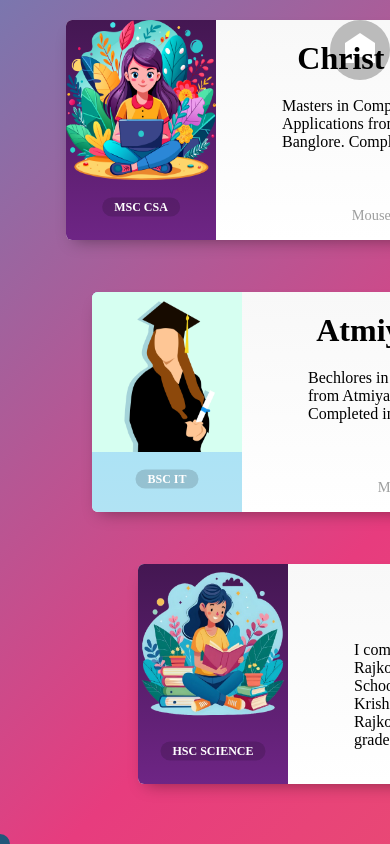
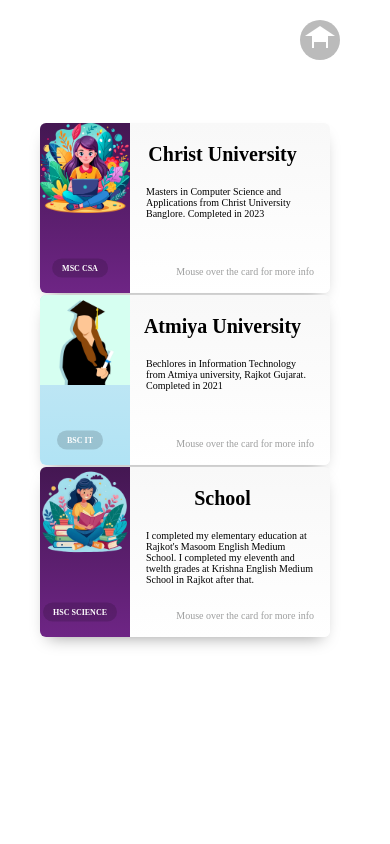
Before and after one commit to MahimaGajjar/Mahima.dev, a React (Create React App) app: page /education in a window 390 px wide. Built offline with nearby package versions, Linux system fonts and the light colour scheme.

Commit message:
Added responsive design in Education page

```diff
--- a/src/components/Education.js
+++ b/src/components/Education.js
@@ -18,10 +18,6 @@
                   <span>CGPI</span>
                   <span>3/4</span>
                 </div>
-              {/* <div class="coords">
-                <span>Position/Role</span>
-                <span>City, Country</span>
-              </div> */}
               </div>
             </div>
             <div class="general">
@@ -53,8 +49,8 @@
             <div class="general">
               <h1>Atmiya University</h1>
               <p>
-              Bechlores in Information Technology from Atmiya university, Rajkot
-              Gujarat. Completed in 2021
+                Bechlores in Information Technology from Atmiya university,
+                Rajkot Gujarat. Completed in 2021
               </p>
               <span class="more">Mouse over the card for more info</span>
             </div>
@@ -79,41 +75,19 @@
                   <span>Primary</span>
                   <span>95% </span>
                 </div>
-              {/* <div class="stats">
-                <div>
-                  <div class="title">Awards</div>
-                  <i class="fa fa-trophy"></i>
-                  <div class="value">2</div>
-                </div>
-                <div>
-                  <div class="title">Matches</div>
-                  <i class="fa fa-gamepad"></i>
-                  <div class="value">27</div>
-                </div>
-                <div>
-                  <div class="title">Pals</div>
-                  <i class="fa fa-group"></i>
-                  <div class="value">123</div>
-                </div>
-                <div>
-                  <div class="title">Coffee</div>
-                  <i class="fa fa-coffee"></i>
-                  <div class="value infinity">∞</div>
-                </div>
-              </div> */}
               </div>
             </div>
             <div class="general">
               <h1>School</h1>
               <p>
                 I completed my elementary education at Rajkot's Masoom English
-              Medium School. I then finished my education at Krishna English
-              Medium School in Rajkot for my eleventh and twelth grades.
+                Medium School.  I completed my eleventh and twelth grades at Krishna English Medium School in Rajkot after that.
               </p>
               <span class="more">Mouse over the card for more info</span>
             </div>
           </div>
         </div>
+
         <div className="home">
           <div className="btn">
             <a className="btn__link" href="/">
--- a/src/components/contactme.css
+++ b/src/components/contactme.css
@@ -178,3 +178,50 @@
 .btn:hover .btn__sq::after {
   opacity: 0;
 }
+@media (max-width: 1024px) {
+  .heading h2 {
+    font-size: 32px;
+  }
+
+  .heading p {
+    font-size: 14px;
+  }
+
+  .form {
+    max-width: 500px;
+  }
+}
+
+/* Mobile View */
+@media (max-width: 540px) {
+  .heading h2 {
+    font-size: 28px;
+  }
+
+  .heading p {
+    font-size: 12px;
+  }
+
+  .form {
+    max-width: 90%;
+  }
+
+  button {
+    max-width: 100%;
+  }
+
+  .navigation {
+    top: 10px;
+    right: 10px;
+  }
+
+  .btn {
+    width: 40px;
+    height: 40px;
+  }
+
+  .btn__sq {
+    width: 16px;
+    height: 12px;
+  }
+}
--- a/src/components/education.css
+++ b/src/components/education.css
@@ -4,16 +4,11 @@
   grid-template-rows: repeat(5, 1fr);
   height: 100dvh;
   width: 100dvw;
-  /* gap: 7px; */
-  /* margin: 5px; */
 }
 
 .masters {
   grid-row: 1/3;
   grid-column: 2/4;
-  /* border: 2px solid black;
-  background-color: #74e291; */
-  /* margin: 10px; */
   margin-left: 20px;
   margin-top: 20px;
 }
@@ -21,25 +16,17 @@
 .bechelor {
   grid-row: 3/5;
   grid-column: 3/5;
-  /* border: 2px solid black;
-  background-color: #59b4c3; */
-  /* margin: 10px; */
   margin-top: 10px;
 }
 
 .school {
   grid-row: 5/7;
   grid-column: 4/7;
-  /* border: 2px solid black;
-  background-color: #211c6a; */
-  /* margin-right: 1000px; */
-  /* margin: 10px; */
 }
 
 .home {
   grid-row: 1/2;
   grid-column: 6/7;
-  /* background-color: #f5f0cd; */
   padding-left: 100px;
   padding-top: 20px;
 }
@@ -60,7 +47,6 @@
   border-radius: 6px;
   overflow: hidden;
   position: relative;
-  /* margin: 1.5rem; */
 }
 
 .card h1 {
@@ -81,9 +67,9 @@
   height: 160px;
 }
 .card.green .additional {
-  background: linear-gradient(#a1e3f9, #b1e3f4);
+  background: linear-gradient(#c9e9f4, #b1e3f4);
 }
-
+/* On hover the cover */
 .card:hover .additional {
   width: 100%;
   border-radius: 0 5px 5px 0;
@@ -103,18 +89,19 @@
   top: 10%;
   right: -2px;
   height: 80%;
-  border-left: 2px solid rgba(0, 0, 0, 0.025);
+  /* border-left: 2px solid rgba(0, 0, 0, 0.025); */
 }
 
+/* THis is the degree name below the image */
 .card .additional .user-card .level,
 .card .additional .user-card .points {
   top: 15%;
   color: #fff;
   text-transform: uppercase;
-  font-size: 0.75em;
+  font-size: 13px;
   font-weight: bold;
   background: rgba(0, 0, 0, 0.15);
-  padding: 0.125rem 0.75rem;
+  padding: 5px 10px;
   border-radius: 100px;
   white-space: nowrap;
 }
@@ -126,7 +113,7 @@
 .card .additional .user-card svg {
   top: 50%;
 }
-
+/* This is the college name */
 .card .additional .more-info {
   width: 300px;
   float: left;
@@ -144,7 +131,7 @@
 .card.green .additional .more-info h1 {
   color: #224c36;
 }
-
+/* CGPI FONT */
 .card .additional .coords {
   margin: 0 5rem;
   color: #fff;
@@ -223,3 +210,120 @@
 .general h2 {
   margin-top: 20px;
 }
+
+@media (max-width: 1024px) {
+  .container {
+    grid-template-rows: auto;
+    justify-content: center;
+  }
+  .masters {
+    grid-row: 2/3;
+    grid-column: 2/7;
+    margin-left: 0px;
+    margin-bottom: 20px;
+  }
+  .bechelor {
+    grid-row: 3/4;
+    grid-column: 2/7;
+    margin: 0px;
+    margin-bottom: 20px;
+  }
+  .school {
+    grid-row: 4/5;
+    grid-column: 2/7;
+    margin: 0px;
+  }
+  .home {
+    padding-right: 50px;
+  }
+}
+
+@media (max-width: 540px) {
+  .container {
+    grid-template-rows: auto;
+    justify-content: center;
+  }
+  .masters {
+    grid-row: 2/3;
+    grid-column: 2/7;
+    margin-left: 0px;
+    margin-bottom: 0px;
+  }
+  .bechelor {
+    grid-row: 3/4;
+    grid-column: 2/7;
+    margin: 0px;
+    /* margin-bottom: 20px; */
+  }
+  .school {
+    grid-row: 4/5;
+    grid-column: 2/7;
+    margin: 0px;
+  }
+  .home {
+    padding-right: 50px;
+  }
+  .card {
+    width: 290px;
+    height: 170px;
+  }
+  /* image */
+  .user-card img {
+    width: 90px;
+    height: 90px;
+  }
+
+  /* This is the college name */
+  .card .additional .more-info {
+    width: 300px;
+    float: left;
+    position: absolute;
+    left: 30px;
+    height: 100%;
+    font-size: 10px;
+  }
+  .general h1 {
+    font-size: 20px;
+    margin-left: 85px;
+  }
+  .general h2 {
+    font-size: 10px;
+    margin-left: 155px;
+  }
+  .general p {
+    display: flex;
+    flex-direction: column;
+    align-items: center;
+    justify-content: baseline;
+    margin-left: 100px;
+    font-size: 10px;
+  }
+  .card .general .more {
+    font-size: 10px;
+  }
+  /* CGPI */
+  .card .additional .coords {
+    margin: 0 5rem;
+    color: #fff;
+    font-size: 10px;
+  }
+  .card .general {
+    width: 300px;
+    height: 100%;
+    position: absolute;
+    top: 0;
+    right: 0;
+    z-index: 1;
+    box-sizing: border-box;
+    padding: 1rem;
+    padding-top: 0;
+  }
+  .card .additional .user-card .points {
+    font-size: 8px;
+    padding: 5px 10px;
+    left: 40px;
+  }
+  .card .additional {
+    width: 90px;
+  }
+}
--- a/src/components/workexperience.css
+++ b/src/components/workexperience.css
@@ -5,59 +5,7 @@
   height: 100dvh;
   width: 100vw;
 }
-.background {
-  height: 100vh;
-  width: 100vw;
-  background: linear-gradient(-45deg, #ee7752, #e73c7e, #23a6d5, #23d5ab);
-  background-size: 400% 400%;
-  -webkit-animation: Gradient 15s ease infinite;
-  -moz-animation: Gradient 15s ease infinite;
-  animation: Gradient 15s ease infinite;
-}
-@-webkit-keyframes Gradient {
-  0% {
-    background-position: 0% 50%;
-  }
-  50% {
-    background-position: 100% 50%;
-  }
-  100% {
-    background-position: 0% 50%;
-  }
-}
 
-@-moz-keyframes Gradient {
-  0% {
-    background-position: 0% 50%;
-  }
-  50% {
-    background-position: 100% 50%;
-  }
-  100% {
-    background-position: 0% 50%;
-  }
-}
-
-@keyframes Gradient {
-  0% {
-    background-position: 0% 50%;
-  }
-  50% {
-    background-position: 100% 50%;
-  }
-  100% {
-    background-position: 0% 50%;
-  }
-}
-
-@keyframes fadein {
-  from {
-    opacity: 0;
-  }
-  to {
-    opacity: 1;
-  }
-}
 
 .col1,
 .col2 {
@@ -79,11 +27,11 @@
   box-shadow: 0 0.5em 3rem -1rem rgba(0, 0, 0, 0.5);
 }
 .col1 {
-  grid-column: 2 / 4; /* Shifted one column to the right */
+  grid-column: 1 / 3;
 }
 
 .col2 {
-  grid-column: 4 / 6; /* Shifted one column to the left */
+  grid-column: 5 / 7;
 }
 .image,
 .image2 {
--- a/src/index.css
+++ b/src/index.css
@@ -72,3 +72,8 @@
   --primary-color: #22577a;
   --primary-font-color: rgb(255, 255, 255);
 }
+@media (max-width: 1024px) {
+  .circle-cursor {
+    display: none;
+  }
+}
```
Lines whose indentation alone changed are shown as unchanged.
